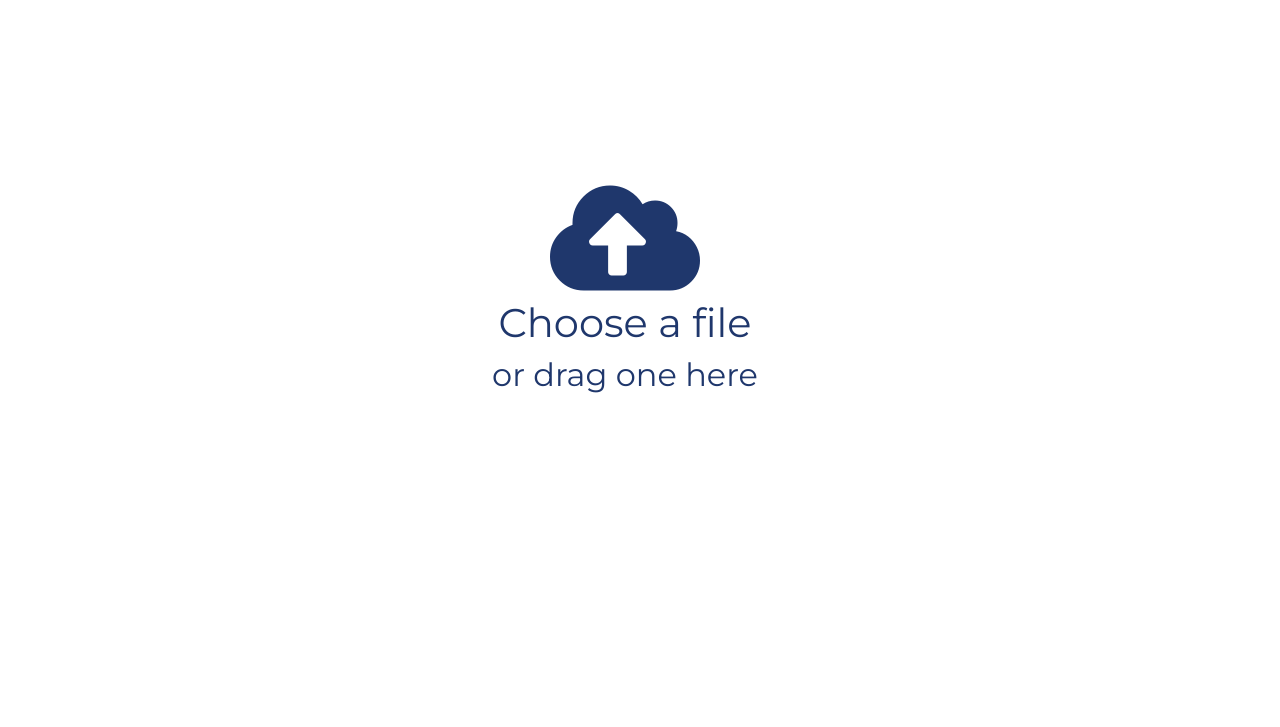
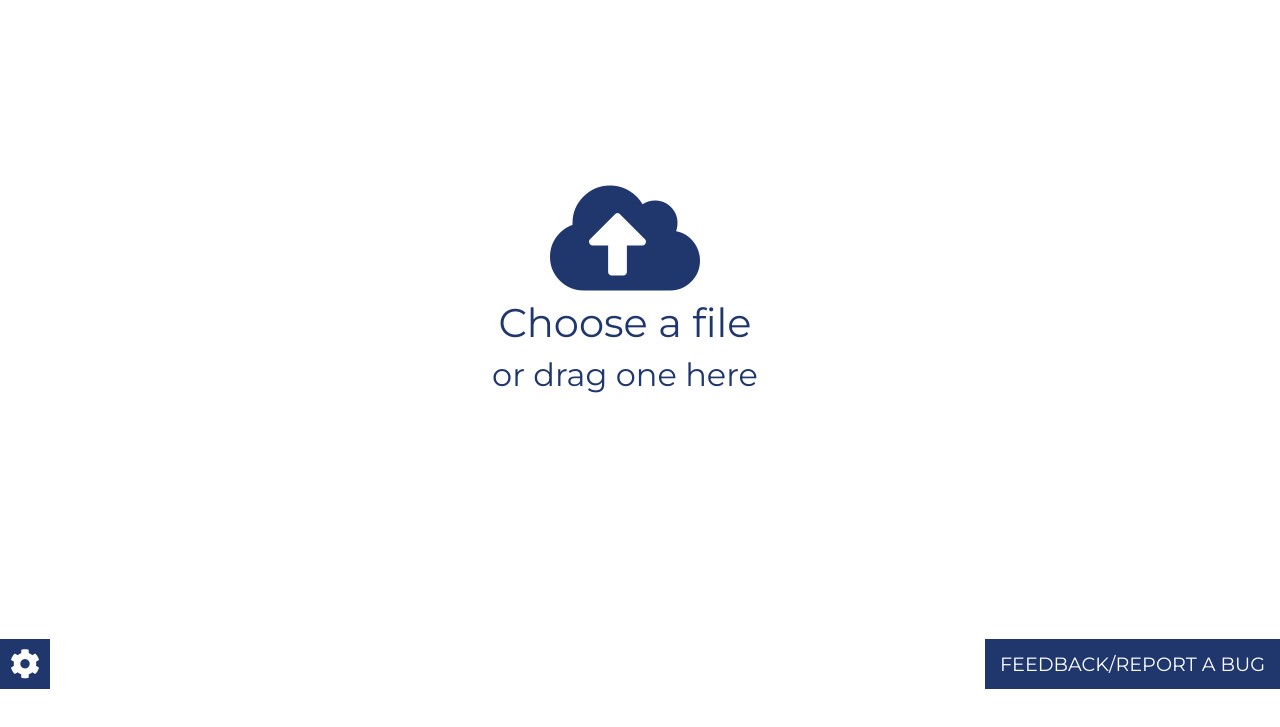
Before and after one commit to talenfisher/x3proofer, a website built with Parcel: page src/index.html in a window 1280 px wide. Shown: the part 111-838 px from the top of the page. Built offline with nearby package versions, Linux system fonts and the light colour scheme.

Commit message:
add settings and feedback buttons

```diff
--- a/src/behavior/elements/uploader.ts
+++ b/src/behavior/elements/uploader.ts
@@ -6,24 +6,35 @@ import Popup from "../popup";
 @CustomElement("uploader")
 export default class UploaderElement extends HTMLElement {
     private input: HTMLInputElement;
+    private label: HTMLElement;
 
     connectedCallback() {
+        this.label = this.querySelector("label")
         this.input = this.querySelector("input");
         this.setupListeners();
     }
 
     setupListeners() {
-        this.input.addEventListener("change", this.read.bind(this));
+        let listener = e => e.preventDefault();
+        for(let event of ["drag", "dragstart", "dragend", "dragover", "dragenter", "dragleave", "drop"]) {
+            this.label.addEventListener(event, listener);
+        }
+
+        this.input.addEventListener("change", e => this.read.apply(this, [this.input.files[0]]));
+        this.label.addEventListener("dragenter", e => this.label.classList.add("hover"));
+        this.label.addEventListener("dragleave", e => this.label.classList.remove("hover"));
+        this.label.addEventListener("drop", e => {
+            e.stopPropagation();
+            this.read(e.dataTransfer.files[0]);
+        });
     }
 
-    async read() {
+    async read(file: File) {
         // read in X3P data here
         let loadingPopup = new Popup("Loading...");
         loadingPopup.display();
 
         try {
-
-            let file = this.input.files[0];
             let x3p = await X3P.load({
                 file,
                 name: file.name,
--- a/src/index.html
+++ b/src/index.html
@@ -25,6 +25,9 @@
 
             <x3proofer-proofer>
             </x3proofer-proofer>
-		</x3proofer-panorama>
+        </x3proofer-panorama>
+
+        <a id="settings-btn" class="fas fa-cog" href="/settings.html"></a>
+        <a id="report-a-bug" href="https://github.com/talenfisher/fix3p/issues/new">feedback/report a bug</a>
 	</body>
 </html>
--- a/src/style/main.scss
+++ b/src/style/main.scss
@@ -13,6 +13,50 @@
 
 body {
     overflow-x: hidden;
+}
+
+a {
+    text-decoration: none;
+}
+
+#settings-btn {
+    position: fixed;
+    bottom: 0;
+    left: 0;
+    height: 50px;
+    width: 50px;
+    background: $primaryColor;
+    color: white;
+    font-size: 30px;
+    text-align: center;
+    display: block;
+    line-height: 50px;
+    cursor: pointer;
+
+    &:hover {
+        background: lighten($primaryColor, 10%);
+    }
+}
+
+#report-a-bug {
+    position: fixed;
+    height: 50px;
+    background: transparent;
+    cursor: pointer;
+    bottom: 0;
+    right: 0;
+    line-height: 50px;
+    color: white;
+    text-align: center;
+    display: block;
+    font-size: 1.2em;
+    background: $primaryColor;
+    padding: 0 15px;
+    text-transform: uppercase;
+
+    &:hover {
+        background: lighten($primaryColor, 10%);
+    }
 }
 
 x3proofer-panorama {
--- a/src/style/settings.scss
+++ b/src/style/settings.scss
@@ -17,6 +17,8 @@ main {
     cursor: pointer;
     font-weight: bold;
     text-transform: uppercase;
+    color: $primaryColor;
+    text-decoration: none;
 
     &:hover {
         text-decoration: underline;
```
Also changed, not shown: src/settings.html (+2 -0 lines).
